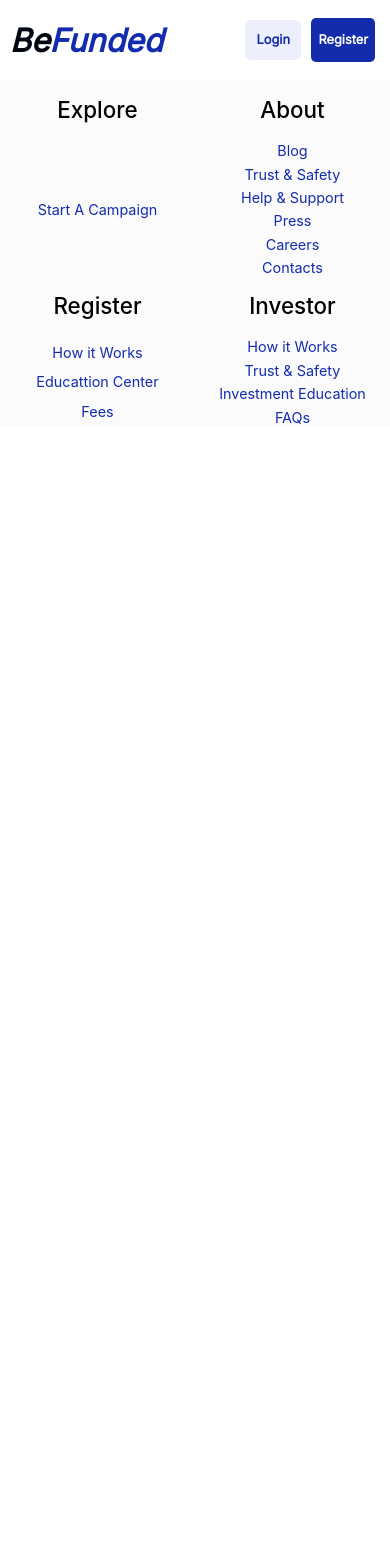
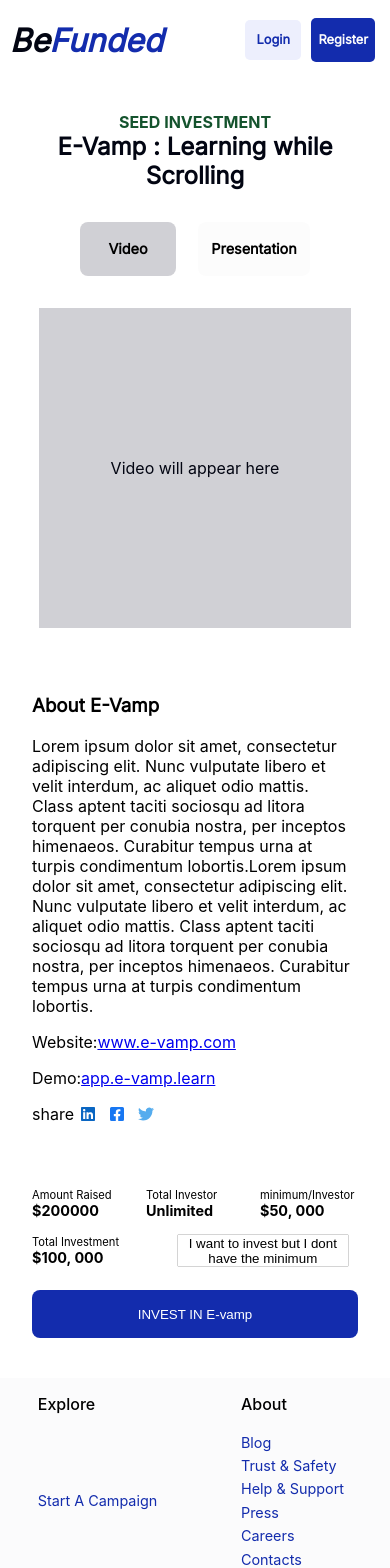
Before and after one commit to Emilance/BeFunded, a React (Create React App) app: page /project in a window 390 px wide. Shown: the top 1568 px of the page. Before the commit the page ends 844 px from the top, so only its background shows below. Built offline with nearby package versions, Linux system fonts and the light colour scheme.

Commit message:
started  project details page

```diff
--- a/public/index.html
+++ b/public/index.html
@@ -24,10 +24,10 @@
       work correctly both with client-side routing and a non-root public URL.
       Learn how to configure a non-root public URL by running `npm run build`.
     -->
-    <title>React App</title>
+    <title>BeFunded</title>
   </head>
   <body>
-    <noscript>You need to enable JavaScript to run this app.</noscript>
+    <noscript>The easiest way to fun and bring your project to life</noscript>
     <div id="root"></div>
     <!--
       This HTML file is a template.
--- a/src/App.tsx
+++ b/src/App.tsx
@@ -8,6 +8,7 @@
 import Dashboard from './Pages/Dashboard/Dashboard';
 import Home from './Pages/Home/Home';
 import Footer from './component/footer/Footer';
+import Project from './Pages/Project/Project';
 
 
 function App() {
@@ -17,6 +18,7 @@
       <Routes>
         <Route path='/' element={<Home />} />
         <Route path='/signUp' element={<Signup />} />
+        <Route path='/project' element={<Project />} />
         <Route path='/dashboard' element={<Dashboard />} />
       </Routes>
       <Footer/>
--- a/src/Pages/Home/Explore.tsx
+++ b/src/Pages/Home/Explore.tsx
@@ -12,7 +12,17 @@
         raised: "100,000",
         goal:"1,000,000",
         days: "30",
-        img: "/project1.png"
+        img: "/project1.png",
+        link :"/project"
+    },
+    {
+        name :"Metaverse Headset",
+        description: "Lorem ipsum dolor sit amet consectetur adipisicing elit. Tempore, eligendi! Excepturi, corrupti.",
+        raised: "100,000",
+        goal:"1,000,000",
+        days: "30",
+        img: "/project2.png",
+        link :"/project"
     },
     {
         name :"EdTech startUp",
@@ -20,7 +30,8 @@
         raised: "100,000",
         goal:"1,000,000",
         days: "30",
-        img: "/project2.png"
+        img: "/banner.png",
+        link :"/project"
     },
     {
         name :"EdTech startUp",
@@ -28,31 +39,26 @@
         raised: "100,000",
         goal:"1,000,000",
         days: "30",
-        img: "/banner.png"
+        img: "/project3.png",
+        link :"/project"
     },
     {
-        name :"EdTech startUp",
+        name :"Metaverse Headset",
         description: "Lorem ipsum dolor sit amet consectetur adipisicing elit. Tempore, eligendi! Excepturi, corrupti.",
         raised: "100,000",
         goal:"1,000,000",
         days: "30",
-        img: "/project3.png"
+        img: "/banner.png",
+        link :"/project"
     },
     {
-        name :"EdTech startUp",
+        name :"Marketing Institution",
         description: "Lorem ipsum dolor sit amet consectetur adipisicing elit. Tempore, eligendi! Excepturi, corrupti.",
         raised: "100,000",
         goal:"1,000,000",
         days: "30",
-        img: "/banner.png"
-    },
-    {
-        name :"EdTech startUp",
-        description: "Lorem ipsum dolor sit amet consectetur adipisicing elit. Tempore, eligendi! Excepturi, corrupti.",
-        raised: "100,000",
-        goal:"1,000,000",
-        days: "30",
-        img: "/project2.png"
+        img: "/project2.png",
+        link :"/project"
     },
 
 ]
@@ -83,6 +89,7 @@
                             goal ={data.goal}
                             img = {data.img}
                             days = {data.days}
+                            link ={data.link}
                         />
                        )
                    })}
--- a/src/Pages/Home/ProjectCard.tsx
+++ b/src/Pages/Home/ProjectCard.tsx
@@ -1,5 +1,6 @@
 
 import {BsClock} from "react-icons/bs"
+import { Link } from "react-router-dom"
 
 type projectDetailsType = {
   title : string,
@@ -7,17 +8,22 @@
   raised: string,
   goal: string,
   img :string,
-  days:string
+  days:string,
+  link : string
 }
 
 const ProjectCard = (props :projectDetailsType ) => {
-    const {title, description,raised, goal, days, img } = props
+    const {title, description,raised, goal, days, img, link } = props
     return (
         <div className="pcard">
           <img src={img}/>
             <div className="cdetail">
                     <h3 > fundraising</h3>
-                    <h2>{title}</h2>
+                    <h2>
+                       <Link to={link}>
+                           {title}
+                        </Link>
+                    </h2>
                     <p>{description}</p>
                     <div className="lowerpart">
                                 <div className="rightc">
--- a/src/Pages/Home/explore.css
+++ b/src/Pages/Home/explore.css
@@ -17,6 +17,7 @@
     color: #081349;
     text-align: start;
     margin: 2rem;
+    text-decoration: none;
 
 
 }
--- /dev/null
+++ b/src/Pages/Project/AboutP.tsx
@@ -0,0 +1,48 @@
+
+import {FaLinkedin, FaFacebookSquare} from "react-icons/fa"
+import {SiTwitter} from "react-icons/si"
+import "./about.css"
+
+const AboutP = () => {
+    return (
+        <div className="aboutp">
+            <div className="left">
+            <h3>About E-Vamp</h3>
+            <p>Lorem ipsum dolor sit amet, consectetur adipiscing elit. Nunc vulputate libero et velit interdum, ac aliquet odio mattis. Class aptent taciti sociosqu ad litora torquent per conubia nostra, per inceptos himenaeos. Curabitur tempus urna at turpis condimentum lobortis.Lorem ipsum dolor sit amet, consectetur adipiscing elit. Nunc vulputate libero et velit interdum, ac aliquet odio mattis. Class aptent taciti sociosqu ad litora torquent per conubia nostra, per inceptos himenaeos. Curabitur tempus urna at turpis condimentum lobortis.</p>
+             <p>Website: <a href="#">www.e-vamp.com</a></p>
+             <p>Demo: <a href="#">app.e-vamp.learn</a></p>
+             <p>share
+                <FaLinkedin className="ico" color="#0A66C2" size="1rem"/>
+                <FaFacebookSquare className="ico" color="#1877F2" size="1rem"/>
+                <SiTwitter className="ico" color="#55ACEE" size="1rem"/>
+             </p>
+        </div>
+        <div className="right">
+             <div className="sub">
+                <p>Amount Raised</p>
+                <h3>$200000</h3>
+             </div>
+             <div className="sub">
+                <p>Total Investor</p>
+                <h3>Unlimited</h3>
+             </div>
+             <div className="sub">
+                <p>minimum/Investor</p>
+                <h3>$50, 000</h3>
+             </div>
+             <div className="sub">
+                <p>Total Investment</p>
+                <h3>$100, 000</h3>
+             </div>
+             <button className="s1btn">
+                I want to invest but I dont have the minimum
+             </button>
+             <button className="sbtn">
+                 INVEST IN E-vamp
+             </button>
+        </div>
+        </div>
+     );
+}
+
+export default AboutP;
--- /dev/null
+++ b/src/Pages/Project/Project.css
@@ -0,0 +1,13 @@
+.project{
+    width:90%;
+    margin: auto;
+}
+
+
+@media (max-width:600px) {
+    .project{
+        width:100%;
+        margin: auto;
+    }
+
+}
--- /dev/null
+++ b/src/Pages/Project/Project.tsx
@@ -0,0 +1,14 @@
+import AboutP from "./AboutP";
+import Videosection from "./Videosection";
+import "./Project.css"
+
+const Project = () => {
+    return (
+        <div className="project">
+            <Videosection/>
+            <AboutP/>
+        </div>
+     );
+}
+
+export default Project;
--- /dev/null
+++ b/src/Pages/Project/Videosection.tsx
@@ -0,0 +1,24 @@
+
+
+import './vidsection.css'
+const Videosection = () => {
+    return (
+        <div className="vidsection">
+            <p>SEED  INVESTMENT</p>
+            <h1>E-Vamp : Learning while Scrolling</h1>
+            <div className="btnContainerv">
+                <button  className="btnv primary-btnv">
+                    Video
+                </button>
+                <button className="btnv">
+                    Presentation
+                </button>
+            </div>
+            <div className="vid">
+                 Video will appear here
+            </div>
+        </div>
+     );
+}
+
+export default Videosection;
--- /dev/null
+++ b/src/Pages/Project/about.css
@@ -0,0 +1,76 @@
+.aboutp{
+    display: flex;
+    flex-direction: row;
+}
+
+.left{
+    flex: 1;
+    padding: 2rem;
+}
+
+
+.right{
+    flex: 1;
+    padding: 2rem;
+    display: grid;
+     grid-template-columns: 1fr 1fr 1fr;
+     gap:1rem;
+     align-items: center;
+}
+
+.left> h3{
+    font-family: 'Inter';
+    font-style: normal;
+    font-weight: 600;
+    margin: 1rem;
+    line-height: 28px;
+}
+
+.left> p{
+    margin: 1rem;
+    width: 90%;
+    display: flex;
+}
+.s1btn{
+    grid-column-start: 2;
+    grid-column-end: 4;
+    border: none;
+    box-shadow: 0px 0px 1px black ;
+    background-color: transparent;
+     margin:0 2rem;
+     height: 90%;
+}
+.sbtn{
+    grid-column-start: 1;
+    grid-column-end: 4;
+    height: 3rem;
+    margin: 0.5rem 0;
+    border: 8px;
+    background-color: #132CAD;
+    color: #FFFFFF;
+    border-radius: 8px;
+}
+.ico {
+    margin: auto 0.4rem;
+}
+
+
+
+@media (max-width:600px) {
+    .left{
+        padding: 1rem;
+    }
+    .aboutp{
+        flex-direction: column;
+    }
+    .sub> p{
+        font-size: 0.7rem;
+    }
+    .sub>h3{
+        font-size: 0.9rem;
+    }
+    .s1btn{
+        width: 80%;
+        height: 100%;
+    }
+}
--- /dev/null
+++ b/src/Pages/Project/vidsection.css
@@ -0,0 +1,69 @@
+.vidsection{
+    margin:2rem auto;
+    display: flex;
+    flex-direction: column;
+    align-items: center;
+}
+
+.vidsection> p{
+    margin: auto;
+    font-weight: 650;
+    color: #14532D;
+}
+.vidsection>h1{
+    max-width: 60%;
+    margin: auto;
+
+    font-family: 'Inter';
+    font-style: normal;
+    font-weight: 700;
+    color: #020512;
+
+    text-align: center;
+}
+.btnv{
+    font-family: 'Inter';
+    font-style: normal;
+    font-weight: 700;
+    font-size: 0.9rem;
+    line-height: 28px;
+    margin: 0 11px;
+    border: none;
+    height:3.4rem;
+    border-radius: 8px;
+    width: 7rem;
+    cursor: pointer;
+    background-color: #f8f8f862;
+
+}
+
+.primary-btnv{
+    height: 3.4rem;
+    background-color: #D0D0D5;
+    width: 6rem;
+}
+.btnContainerv{
+    margin: 2rem auto;
+}
+
+
+.vid{
+    width: 70%;
+    height: 20rem;
+    background-color: #D0D0D5;
+    display: flex;
+    justify-content: center;
+    align-items: center;
+    color: #020512;
+}
+
+
+@media (max-width:600px) {
+    .vidsection>h1{
+        max-width: 80%;
+        font-size: 1.5rem;
+    }
+    .vid{
+        width: 80%;
+    }
+}
--- a/src/component/footer/footer.css
+++ b/src/component/footer/footer.css
@@ -30,10 +30,13 @@
 
 
 @media (max-width:600px) {
+    .sec > h2{
+        font-size: 1rem;
+    }
     .footer{
         display: grid;
         grid-template-columns: 1fr 1fr;
         padding: 0;
-        text-align: center;
+
     }
 }
```
